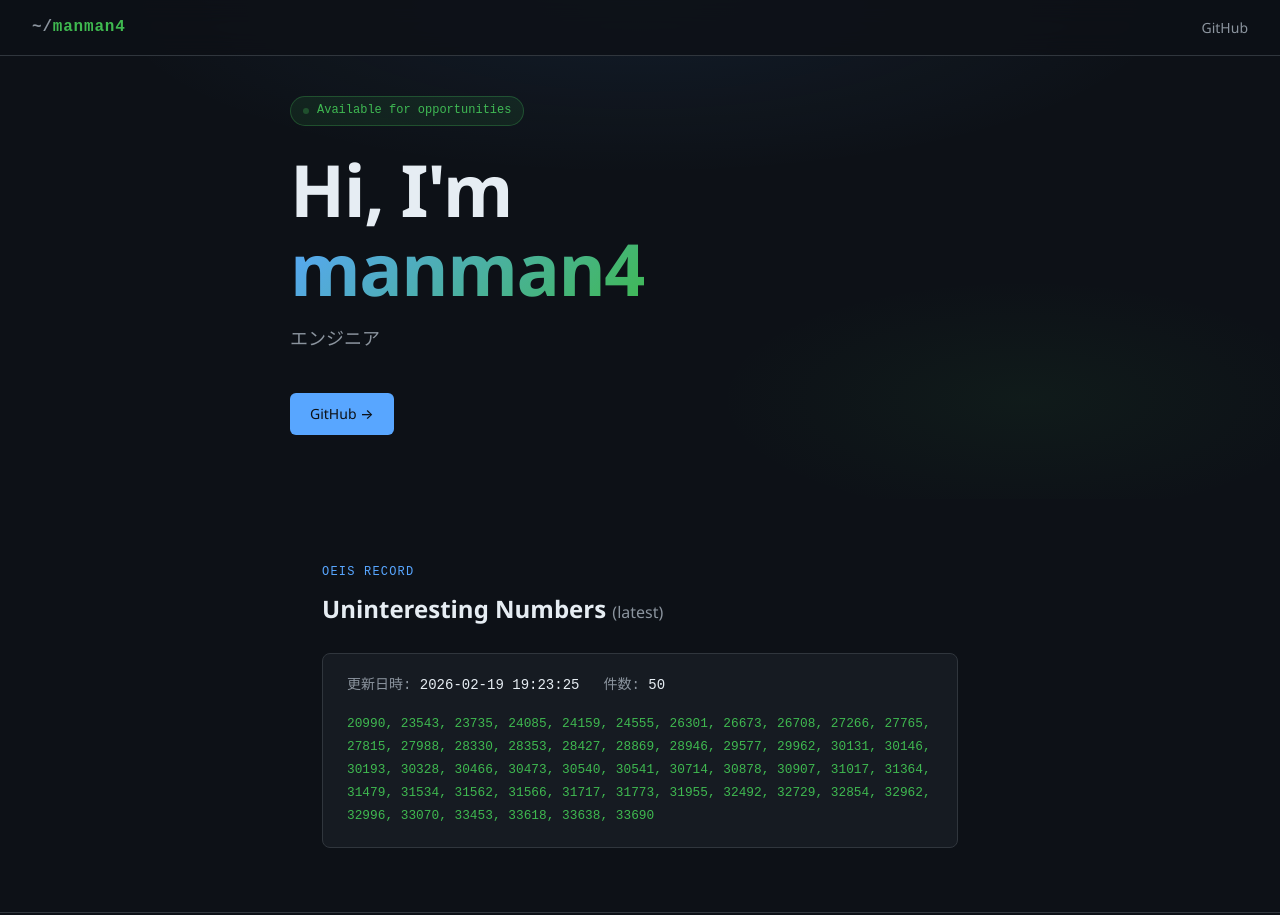
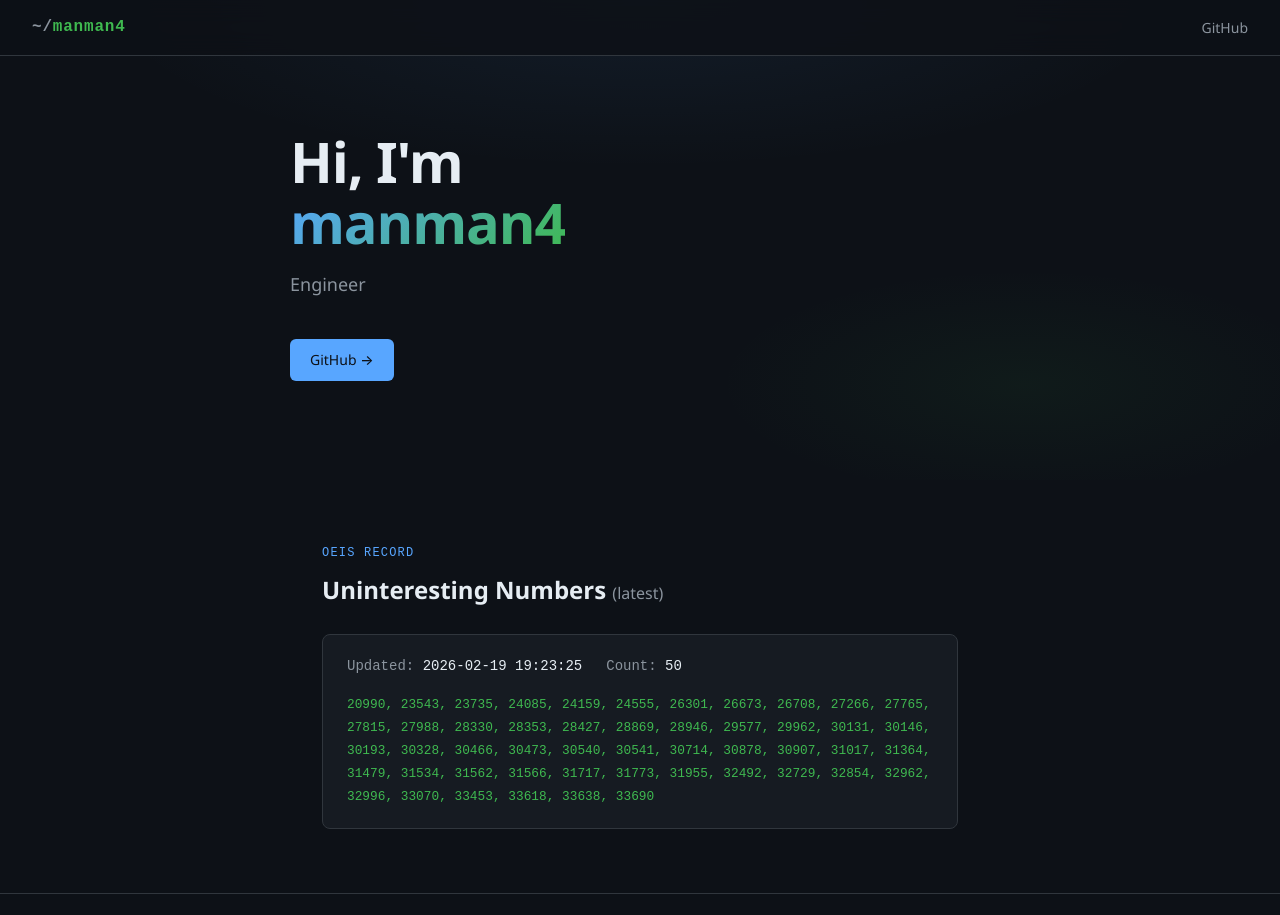
Before and after one commit to manman4/manman4.github.io, a plain HTML site: page index.html in a window 1280 px wide. Shown: the top 915 px of the page. Drawn offline with Linux system fonts and the light colour scheme.

Commit message:
英語むけ

```diff
--- a/index.html
+++ b/index.html
@@ -1,5 +1,5 @@
 <!DOCTYPE html>
-<html lang="ja">
+<html lang="en">
 <head>
   <meta charset="UTF-8">
   <meta name="viewport" content="width=device-width, initial-scale=1.0">
@@ -19,12 +19,8 @@
   <!-- Hero -->
   <div class="hero">
     <div class="hero-inner">
-      <div class="hero-badge">
-        <span class="dot"></span>
-        Available for opportunities
-      </div>
-      <h1>Hi, I'm<br><span class="highlight">manman4</span></h1>
-      <p>エンジニア</p>
+<h1>Hi, I'm<br><span class="highlight">manman4</span></h1>
+      <p>Engineer</p>
       <div class="hero-actions">
         <a href="https://github.com/manman4" target="_blank" rel="noopener" class="btn btn-primary">GitHub &rarr;</a>
       </div>
--- a/main.js
+++ b/main.js
@@ -9,7 +9,7 @@ fetch('data/missing_numbers.csv')
     }
     const card = document.getElementById('oeis-card');
     if (!latestData) {
-      card.innerHTML = '<p class="oeis-loading">データがありません</p>';
+      card.innerHTML = '<p class="oeis-loading">No data available</p>';
       return;
     }
     const values = latestData.split(',');
@@ -18,12 +18,12 @@ fetch('data/missing_numbers.csv')
     const dateStr = `${ts.slice(0,4)}-${ts.slice(4,6)}-${ts.slice(6,8)} ${ts.slice(9,11)}:${ts.slice(11,13)}:${ts.slice(13,15)}`;
     card.innerHTML = `
       <div class="oeis-meta">
-        <div>更新日時: <span>${dateStr}</span></div>
-        <div>件数: <span>${numbers.length}</span></div>
+        <div>Updated: <span>${dateStr}</span></div>
+        <div>Count: <span>${numbers.length}</span></div>
       </div>
       <div class="oeis-numbers">${numbers.join(', ')}</div>
     `;
   })
   .catch(() => {
-    document.getElementById('oeis-card').innerHTML = '<p class="oeis-loading">読み込みに失敗しました</p>';
+    document.getElementById('oeis-card').innerHTML = '<p class="oeis-loading">Failed to load data</p>';
   });
--- a/style.css
+++ b/style.css
@@ -114,7 +114,7 @@ nav a:hover { color: var(--text); }
 }
 
 .hero h1 {
-  font-size: clamp(2.5rem, 7vw, 4.5rem);
+  font-size: clamp(2rem, 5.5vw, 3.5rem);
   font-weight: 700;
   line-height: 1.1;
   letter-spacing: -0.02em;
```
